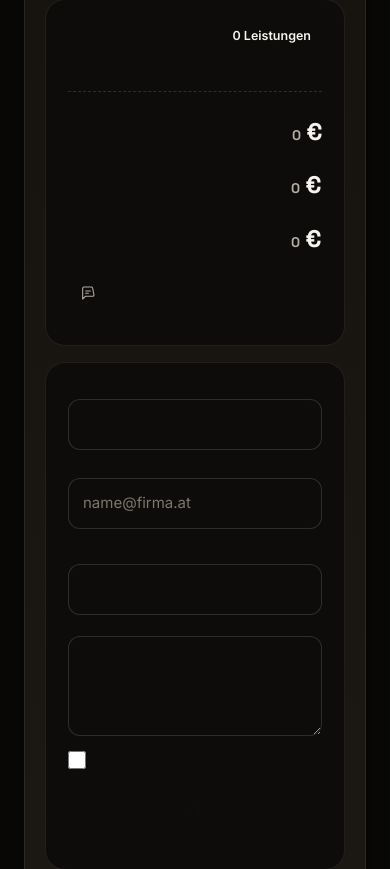
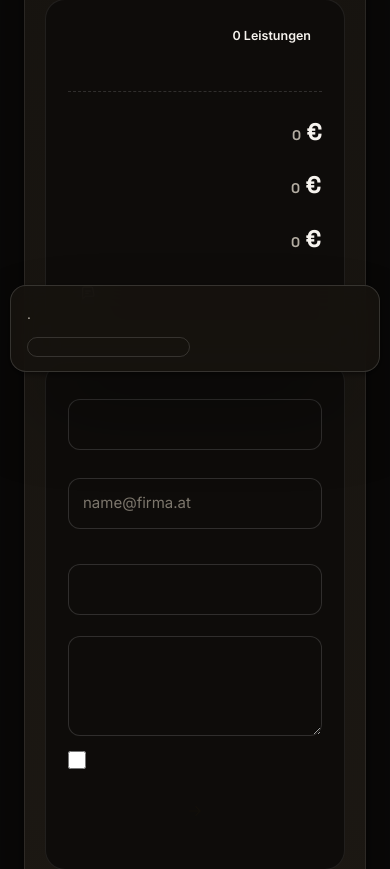
Before and after one commit to BastianScherzinger/wvm-it, a Django app: template templates/angebot.html in a window 390 px wide. Shown: the part 462-1331 px from the top of the page. Run offline with Django 5.2, Linux system fonts and the light colour scheme; the template is opened without the code that fills it, so the values that code supplies are empty.

Commit message:
Recht/DSGVO: Cookie-Consent-Banner, self-hosted Fonts, 3D nur mit Einwilligung
Rechtlicher Durchgang fuer wvm-it.tech (AT/DSGVO) + Consent-Banner. Ziel: keine
externen Requests, die vor Einwilligung die IP uebertragen.

COOKIE-/CONSENT-BANNER
- Neues Partial templates/cookie_banner.html auf ALLEN Seiten, dreisprachig
  (DE/EN/RO, Paket-Sektion "cookie"). Nicht-blockierendes Bottom-Sheet, design-pro,
  mobil volle Buttonbreite, z-index ueber Nav/Mobilebar.
- Speichert die Wahl im Cookie wvm_consent (all|essential, 180 Tage). "Alle
  akzeptieren" feuert Event wvm:consent -> main.js laedt den externen 3D-Assistenten
  (Spline) nach; ohne Zustimmung bleibt der lokale Fallback-Cutout.

SCHRIFTEN SELF-HOSTED (kein Google-Fonts-Requestmehr, kein IP-Abfluss)
- Variable Fonts Inter + Space Grotesk als static/fonts/*.woff2 (Subsets latin +
  latin-ext -> deckt RO s-/t-Komma/a-/i-Zirkumflex und DE Umlaute ab), eingebunden
  ueber neue static/css/fonts.css. In allen 6 Templates den Google-<link> +
  preconnects ersetzt.

SPLINE-3D NUR MIT CONSENT
- modulepreload + unpkg/spline-preconnects aus dem index-<head> entfernt (luden
  sonst sofort von Drittanbietern). main.js initRobot laedt Spline jetzt nur bei
  wvm_consent=all bzw. auf das wvm:consent-Event; sonst bleibt der Cutout.

RECHTSTEXTE
- Datenschutz (content.json, "Stand Juli 2026") aktualisiert: self-hosted Fonts,
  3D nur mit Einwilligung, konkrete notwendige Cookies (wvm_lang/wvm_consent/
  csrftoken), Cloudinary-Uploads. Bleibt Deutsch (AT-Rechtslage).

Getestet: alle Seiten x 3 Sprachen mit Banner + fonts.css, KEIN googleapis/gstatic,
kein modulepreload; Consent-Cookie-Logik; Auto-Redirect/Umschalter weiter ok;
collectstatic erfasst fonts.css + 4 woff2; node --check main.js; manage.py check
- 0 Fehler. Doku: docs/recht-und-cookies.md.

Co-Authored-By: Claude Opus 4.8 <noreply@anthropic.com>

```diff
--- /dev/null
+++ b/static/css/fonts.css
@@ -0,0 +1,6 @@
+/* Selbst gehostete Variable Fonts (DSGVO: kein Google-Fonts-Request, keine IP an Google).
+   Subsets latin + latin-ext (deckt RO ș/ț/â/î und DE ä/ö/ü ab). */
+@font-face{font-family:'Inter';font-style:normal;font-weight:100 900;font-display:swap;src:url(../fonts/inter-latin-ext.woff2) format('woff2');unicode-range:U+0100-02BA, U+02BD-02C5, U+02C7-02CC, U+02CE-02D7, U+02DD-02FF, U+0304, U+0308, U+0329, U+1D00-1DBF, U+1E00-1E9F, U+1EF2-1EFF, U+2020, U+20A0-20AB, U+20AD-20C0, U+2113, U+2C60-2C7F, U+A720-A7FF;}
+@font-face{font-family:'Inter';font-style:normal;font-weight:100 900;font-display:swap;src:url(../fonts/inter-latin.woff2) format('woff2');unicode-range:U+0000-00FF, U+0131, U+0152-0153, U+02BB-02BC, U+02C6, U+02DA, U+02DC, U+0304, U+0308, U+0329, U+2000-206F, U+20AC, U+2122, U+2191, U+2193, U+2212, U+2215, U+FEFF, U+FFFD;}
+@font-face{font-family:'Space Grotesk';font-style:normal;font-weight:300 700;font-display:swap;src:url(../fonts/space-grotesk-latin-ext.woff2) format('woff2');unicode-range:U+0100-02BA, U+02BD-02C5, U+02C7-02CC, U+02CE-02D7, U+02DD-02FF, U+0304, U+0308, U+0329, U+1D00-1DBF, U+1E00-1E9F, U+1EF2-1EFF, U+2020, U+20A0-20AB, U+20AD-20C0, U+2113, U+2C60-2C7F, U+A720-A7FF;}
+@font-face{font-family:'Space Grotesk';font-style:normal;font-weight:300 700;font-display:swap;src:url(../fonts/space-grotesk-latin.woff2) format('woff2');unicode-range:U+0000-00FF, U+0131, U+0152-0153, U+02BB-02BC, U+02C6, U+02DA, U+02DC, U+0304, U+0308, U+0329, U+2000-206F, U+20AC, U+2122, U+2191, U+2193, U+2212, U+2215, U+FEFF, U+FFFD;}
--- a/static/css/style.css
+++ b/static/css/style.css
@@ -1046,3 +1046,26 @@ select.fld option{background:var(--surface);color:var(--ink)}
   box-shadow:0 6px 16px -8px color-mix(in srgb,var(--accent) 70%,transparent)}
 .lang-opt:focus-visible{outline:2px solid color-mix(in srgb,var(--accent) 55%,transparent);outline-offset:2px}
 @media (max-width:820px){ .nav-menu .lang-switch{align-self:center;margin-top:10px} }
+
+/* ── Cookie-/Consent-Banner ──────────────────────────────────────────────── */
+.cookie-banner{position:fixed;left:0;right:0;bottom:0;z-index:300;padding:14px;
+  transform:translateY(130%);transition:transform .32s var(--ease);pointer-events:none}
+.cookie-banner.show{transform:none;pointer-events:auto}
+.cookie-inner{max-width:1120px;margin:0 auto;display:flex;align-items:center;gap:20px;flex-wrap:wrap;
+  padding:16px 20px;border-radius:16px;border:1px solid var(--line-2);
+  background:color-mix(in srgb,var(--surface) 92%,transparent);
+  backdrop-filter:blur(16px) saturate(140%);-webkit-backdrop-filter:blur(16px) saturate(140%);
+  box-shadow:var(--shadow-lg)}
+.cookie-text{flex:1 1 380px;min-width:0}
+.cookie-text strong{display:block;font-family:"Space Grotesk",sans-serif;font-size:15.5px;font-weight:600;margin-bottom:4px;color:var(--ink)}
+.cookie-text p{font-size:13.5px;line-height:1.55;color:var(--ink-soft);margin:0}
+.cookie-text a{color:var(--accent2);text-decoration:underline;text-underline-offset:2px}
+.cookie-actions{display:flex;gap:10px;flex:0 0 auto;align-items:center}
+.cookie-accept{white-space:nowrap}
+@media (max-width:600px){
+  .cookie-banner{padding:10px}
+  .cookie-inner{padding:14px 16px;gap:12px}
+  .cookie-actions{width:100%}
+  .cookie-actions .btn{flex:1 1 0;justify-content:center}
+}
+@media (prefers-reduced-motion:reduce){ .cookie-banner{transition:none} }
--- a/static/js/main.js
+++ b/static/js/main.js
@@ -151,9 +151,21 @@
     }, 150);
     setTimeout(function () { clearInterval(poll); ready(); }, 7000); // Sicherheitsnetz
     };
-    // 3D-Szene moeglichst frueh anstossen (Modul-Script blockiert das Rendern nicht),
-    // damit der Roboter schnell erscheint. Start im naechsten Frame.
-    (window.requestAnimationFrame || function (f) { return setTimeout(f, 16); })(loadSpline);
+    // Externe 3D-Inhalte (Spline via unpkg/prod.spline.design) NUR mit Cookie-Einwilligung
+    // laden (DSGVO) — ohne Zustimmung bleibt der selbst gehostete Fallback-Cutout sichtbar.
+    let started = false;
+    const startSpline = function () {
+      if (started) return; started = true;
+      (window.requestAnimationFrame || function (f) { return setTimeout(f, 16); })(loadSpline);
+    };
+    const consentAll = function () {
+      const m = document.cookie.match(/(?:^|;\s*)wvm_consent=([^;]+)/);
+      return !!m && m[1] === "all";
+    };
+    if (consentAll()) startSpline();
+    else window.addEventListener("wvm:consent", function (e) {
+      if (!e || e.detail === "all") startSpline();
+    }, { once: true });
   })();
 
   /* ── 2) REVEAL ON SCROLL ───────────────────────────────────────────────── */
--- a/templates/anfrage_done.html
+++ b/templates/anfrage_done.html
@@ -6,9 +6,8 @@
   <title>{% if ok %}{{ t.anfrage_done.title_ok|safe }}{% else %}{{ t.anfrage_done.title_fail|safe }}{% endif %} | {{ c.site_name }}</title>
   <meta name="robots" content="noindex,nofollow">
   <meta name="theme-color" content="#0a0908">
-  <link rel="preconnect" href="https://fonts.googleapis.com">
-  <link rel="preconnect" href="https://fonts.gstatic.com" crossorigin>
-  <link href="https://fonts.googleapis.com/css2?family=Space+Grotesk:wght@500;600;700&family=Inter:wght@400;450;500;600&display=swap" rel="stylesheet">
+  <!-- Selbst gehostete Schriften (kein Google-Fonts-Request, keine IP an Google) -->
+  <link rel="stylesheet" href="{% static 'css/fonts.css' %}">
   <link rel="icon" href="{% static 'img/wvm_mark.png' %}" sizes="any">
   <link rel="apple-touch-icon" href="{% static 'img/wvm_mark.png' %}">
   <link rel="stylesheet" href="{% static 'css/style.css' %}">
@@ -57,5 +56,6 @@
     <span class="foot-credit">{{ c.wvm_url|cut:"https://"|cut:"http://" }}</span>
   </div>
 </footer>
+{% include 'cookie_banner.html' %}
 </body>
 </html>
--- a/templates/angebot.html
+++ b/templates/angebot.html
@@ -21,9 +21,8 @@
   <meta property="og:url" content="{{ c.wvm_url }}{{ canonical_path }}">
   {% if c.hero_bg %}<meta property="og:image" content="{{ c.wvm_url }}{{ c.hero_bg }}">{% endif %}
   <meta name="twitter:card" content="summary_large_image">
-  <link rel="preconnect" href="https://fonts.googleapis.com">
-  <link rel="preconnect" href="https://fonts.gstatic.com" crossorigin>
-  <link href="https://fonts.googleapis.com/css2?family=Space+Grotesk:wght@500;600;700&family=Inter:wght@400;450;500;600&display=swap" rel="stylesheet">
+  <!-- Selbst gehostete Schriften (kein Google-Fonts-Request, keine IP an Google) -->
+  <link rel="stylesheet" href="{% static 'css/fonts.css' %}">
   <link rel="stylesheet" href="{% static 'css/style.css' %}">
   <style>:root{ --accent: {{ c.akzent }}; --accent2: {{ c.akzent2 }}; }</style>
 </head>
@@ -279,6 +278,7 @@
   <a class="mobilebar-cta" href="#konfigurator">{{ t.nav.cta_angebot|safe }}</a>
 </div>
 
+{% include 'cookie_banner.html' %}
 <script src="{% static 'js/main.js' %}" defer></script>
 <script src="{% static 'js/angebot.js' %}" defer></script>
 </body>
--- /dev/null
+++ b/templates/cookie_banner.html
@@ -0,0 +1,38 @@
+{% comment %}Cookie-/Consent-Banner (DSGVO). Blendet sich nur ohne gespeicherte Wahl ein.
+Bei „Alle akzeptieren" wird wvm_consent=all gesetzt und ein Event gefeuert, damit main.js
+den externen 3D-Assistenten (Spline) nachlädt. „Nur notwendige" => wvm_consent=essential.{% endcomment %}
+<div class="cookie-banner" id="cookieBanner" role="dialog" aria-modal="false" aria-label="{{ t.cookie.aria|safe }}" hidden>
+  <div class="cookie-inner">
+    <div class="cookie-text">
+      <strong>{{ t.cookie.title|safe }}</strong>
+      <p>{{ t.cookie.body|safe }} <a href="/#datenschutz">{{ t.cookie.link|safe }}</a>.</p>
+    </div>
+    <div class="cookie-actions">
+      <button type="button" class="btn btn-ghost btn-sm cookie-decline" id="cookieDecline">{{ t.cookie.decline|safe }}</button>
+      <button type="button" class="btn btn-sm cookie-accept" id="cookieAccept">{{ t.cookie.accept|safe }}</button>
+    </div>
+  </div>
+</div>
+<script>
+(function(){
+  var b=document.getElementById('cookieBanner'); if(!b) return;
+  function getConsent(){ var m=document.cookie.match(/(?:^|;\s*)wvm_consent=([^;]+)/); return m?m[1]:null; }
+  function setConsent(v){
+    var exp=new Date(Date.now()+15552000000).toUTCString(); // 180 Tage
+    document.cookie='wvm_consent='+v+'; expires='+exp+'; path=/; SameSite=Lax'+(location.protocol==='https:'?'; Secure':'');
+  }
+  if(!getConsent()){
+    b.hidden=false;
+    requestAnimationFrame(function(){ b.classList.add('show'); });
+  }
+  function close(v){
+    setConsent(v);
+    b.classList.remove('show');
+    setTimeout(function(){ b.hidden=true; }, 320);
+    if(v==='all'){ try{ window.dispatchEvent(new CustomEvent('wvm:consent',{detail:'all'})); }catch(e){} }
+  }
+  var a=document.getElementById('cookieAccept'), d=document.getElementById('cookieDecline');
+  if(a) a.addEventListener('click', function(){ close('all'); });
+  if(d) d.addEventListener('click', function(){ close('essential'); });
+})();
+</script>
--- a/templates/newsletter_confirm.html
+++ b/templates/newsletter_confirm.html
@@ -7,9 +7,8 @@
   <meta name="description" content="{{ t.confirm_page.meta_desc|safe }}">
   <meta name="theme-color" content="#0a0908">
   <meta name="robots" content="noindex,nofollow">
-  <link rel="preconnect" href="https://fonts.googleapis.com">
-  <link rel="preconnect" href="https://fonts.gstatic.com" crossorigin>
-  <link href="https://fonts.googleapis.com/css2?family=Space+Grotesk:wght@500;600;700&family=Inter:wght@400;450;500;600&display=swap" rel="stylesheet">
+  <!-- Selbst gehostete Schriften (kein Google-Fonts-Request, keine IP an Google) -->
+  <link rel="stylesheet" href="{% static 'css/fonts.css' %}">
   <link rel="icon" href="{% static 'img/wvm_mark.png' %}" sizes="any">
   <link rel="apple-touch-icon" href="{% static 'img/wvm_mark.png' %}">
   <link rel="stylesheet" href="{% static 'css/style.css' %}">
@@ -221,6 +220,7 @@
   </div>
 </footer>
 
+{% include 'cookie_banner.html' %}
 <script src="{% static 'js/main.js' %}" defer></script>
 </body>
 </html>
--- a/templates/newsletter_unsub.html
+++ b/templates/newsletter_unsub.html
@@ -6,9 +6,8 @@
   <title>{{ t.unsub.title|safe }} | {{ c.site_name }}</title>
   <meta name="robots" content="noindex,nofollow">
   <meta name="theme-color" content="#0a0908">
-  <link rel="preconnect" href="https://fonts.googleapis.com">
-  <link rel="preconnect" href="https://fonts.gstatic.com" crossorigin>
-  <link href="https://fonts.googleapis.com/css2?family=Space+Grotesk:wght@500;600;700&family=Inter:wght@400;450;500;600&display=swap" rel="stylesheet">
+  <!-- Selbst gehostete Schriften (kein Google-Fonts-Request, keine IP an Google) -->
+  <link rel="stylesheet" href="{% static 'css/fonts.css' %}">
   <link rel="icon" href="{% static 'img/wvm_mark.png' %}" sizes="any">
   <link rel="apple-touch-icon" href="{% static 'img/wvm_mark.png' %}">
   <link rel="stylesheet" href="{% static 'css/style.css' %}">
@@ -70,6 +69,7 @@
   </div>
 </footer>
 
+{% include 'cookie_banner.html' %}
 <script src="{% static 'js/main.js' %}" defer></script>
 </body>
 </html>
--- a/templates/warten.html
+++ b/templates/warten.html
@@ -6,9 +6,8 @@
   <title>{{ t.wait.title|safe }} | {{ c.site_name }}</title>
   <meta name="robots" content="noindex,nofollow">
   <meta name="theme-color" content="#0a0908">
-  <link rel="preconnect" href="https://fonts.googleapis.com">
-  <link rel="preconnect" href="https://fonts.gstatic.com" crossorigin>
-  <link href="https://fonts.googleapis.com/css2?family=Space+Grotesk:wght@500;600;700&family=Inter:wght@400;450;500;600&display=swap" rel="stylesheet">
+  <!-- Selbst gehostete Schriften (kein Google-Fonts-Request, keine IP an Google) -->
+  <link rel="stylesheet" href="{% static 'css/fonts.css' %}">
   <link rel="icon" href="{% static 'img/wvm_mark.png' %}" sizes="any">
   <link rel="apple-touch-icon" href="{% static 'img/wvm_mark.png' %}">
   <link rel="stylesheet" href="{% static 'css/style.css' %}">
@@ -67,6 +66,7 @@
     }
   };
 </script>
+{% include 'cookie_banner.html' %}
 <script src="{% static 'js/main.js' %}" defer></script>
 <script>
 (function(){
```
Also changed, not shown: content.json (+1 -1 lines), docs/recht-und-cookies.md (added, +34 -0 lines), landing/i18n/de.py (+8 -0 lines), landing/i18n/en.py (+8 -0 lines), landing/i18n/ro.py (+8 -0 lines), templates/index.html (+5 -7 lines), static/fonts/inter-latin-ext.woff2 (added), static/fonts/inter-latin.woff2 (added), static/fonts/space-grotesk-latin-ext.woff2 (added), static/fonts/space-grotesk-latin.woff2 (added).
